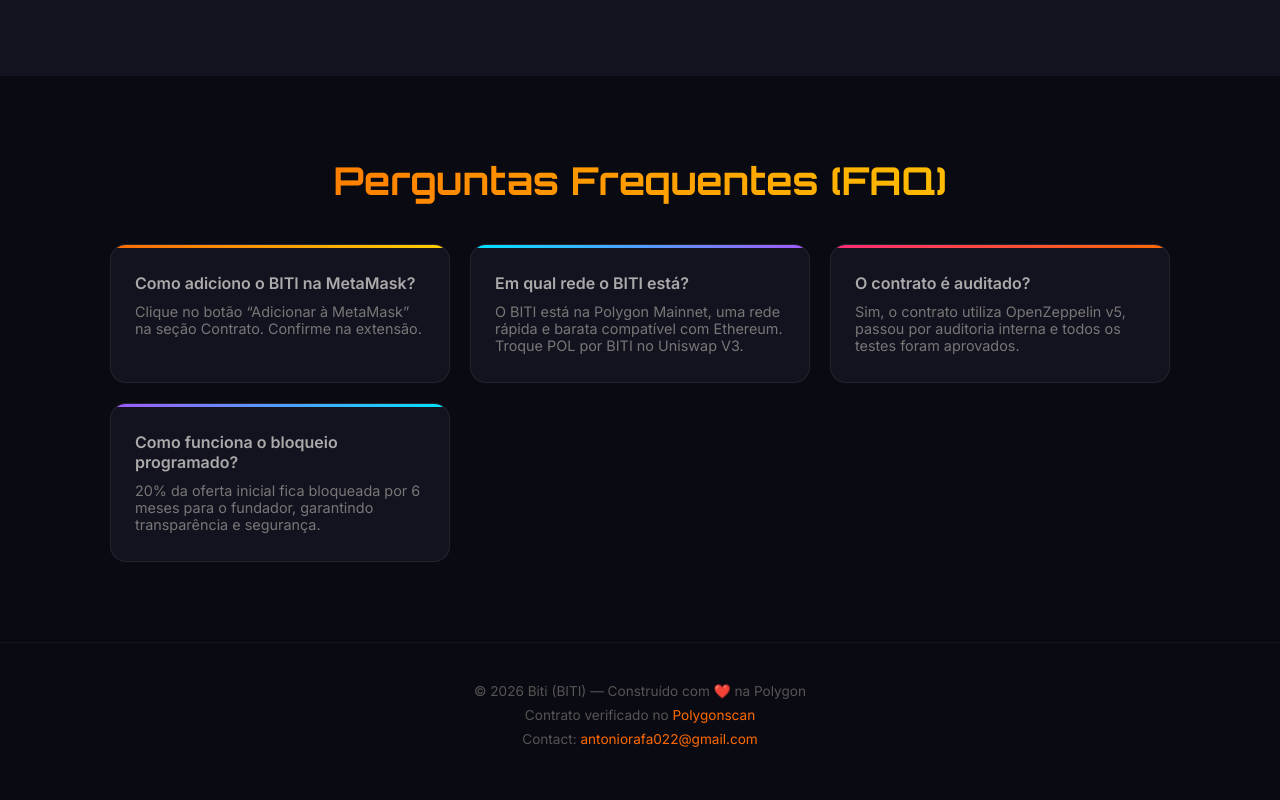
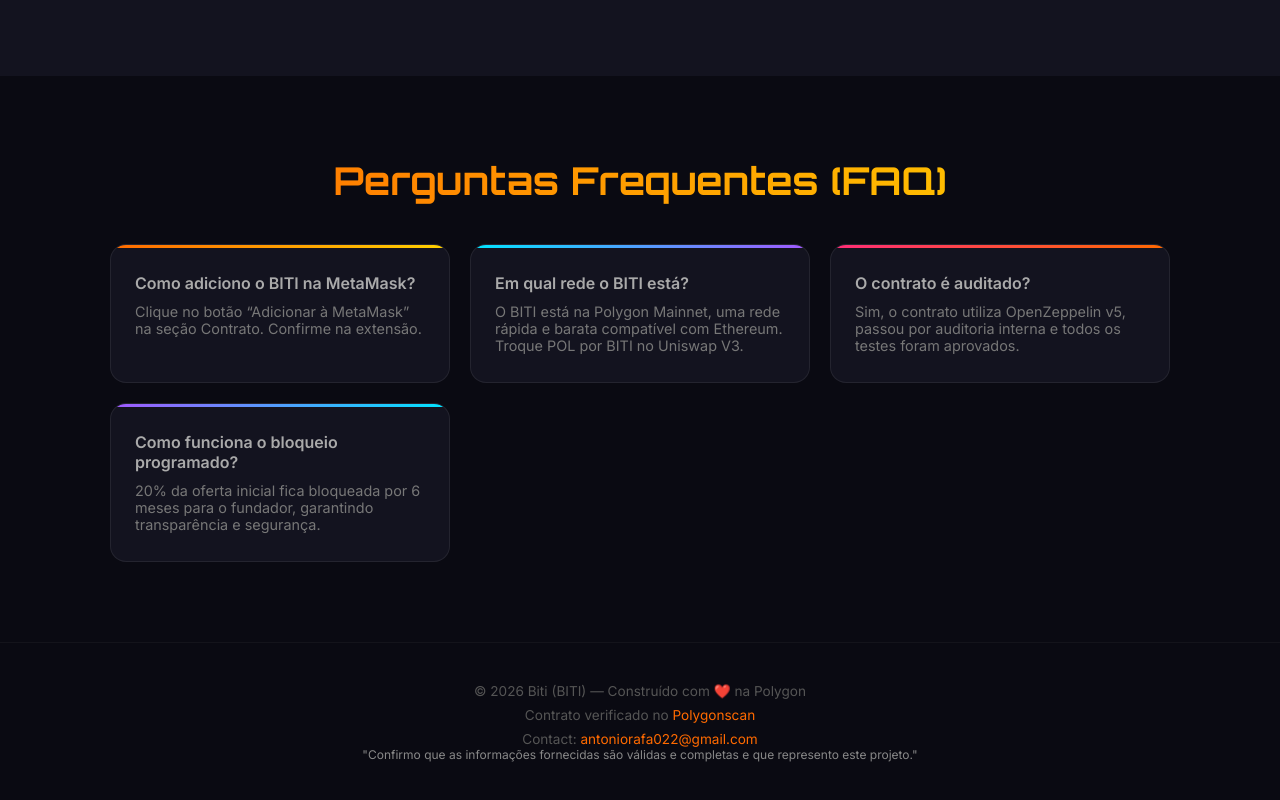
Before and after one commit to Antoniosilva022/biticoin1, a website: page site/index.html in a window 1280 px wide. Shown: the part 5101-5901 px from the top of the page. Drawn offline with Linux system fonts and the light colour scheme.

Commit message:
Update index.html

```diff
--- a/site/index.html
+++ b/site/index.html
@@ -629,6 +629,9 @@
     <p>© 2026 Biti (BITI) — Construído com ❤️ na Polygon</p>
     <p style="margin-top:8px;">Contrato verificado no <a href="https://polygonscan.com/address/0xD7E0CEf1511a7eEF7Fc57998214fB17a270A8b57#code" target="_blank">Polygonscan</a></p>
     <p style="margin-top:8px;">Contact: <a href="mailto:antoniorafa022@gmail.com">antoniorafa022@gmail.com</a></p>
+<p style="font-size: 12px; color: #888;">
+  "Confirmo que as informações fornecidas são válidas e completas e que represento este projeto."
+</p>
 
   </footer>
 
```
